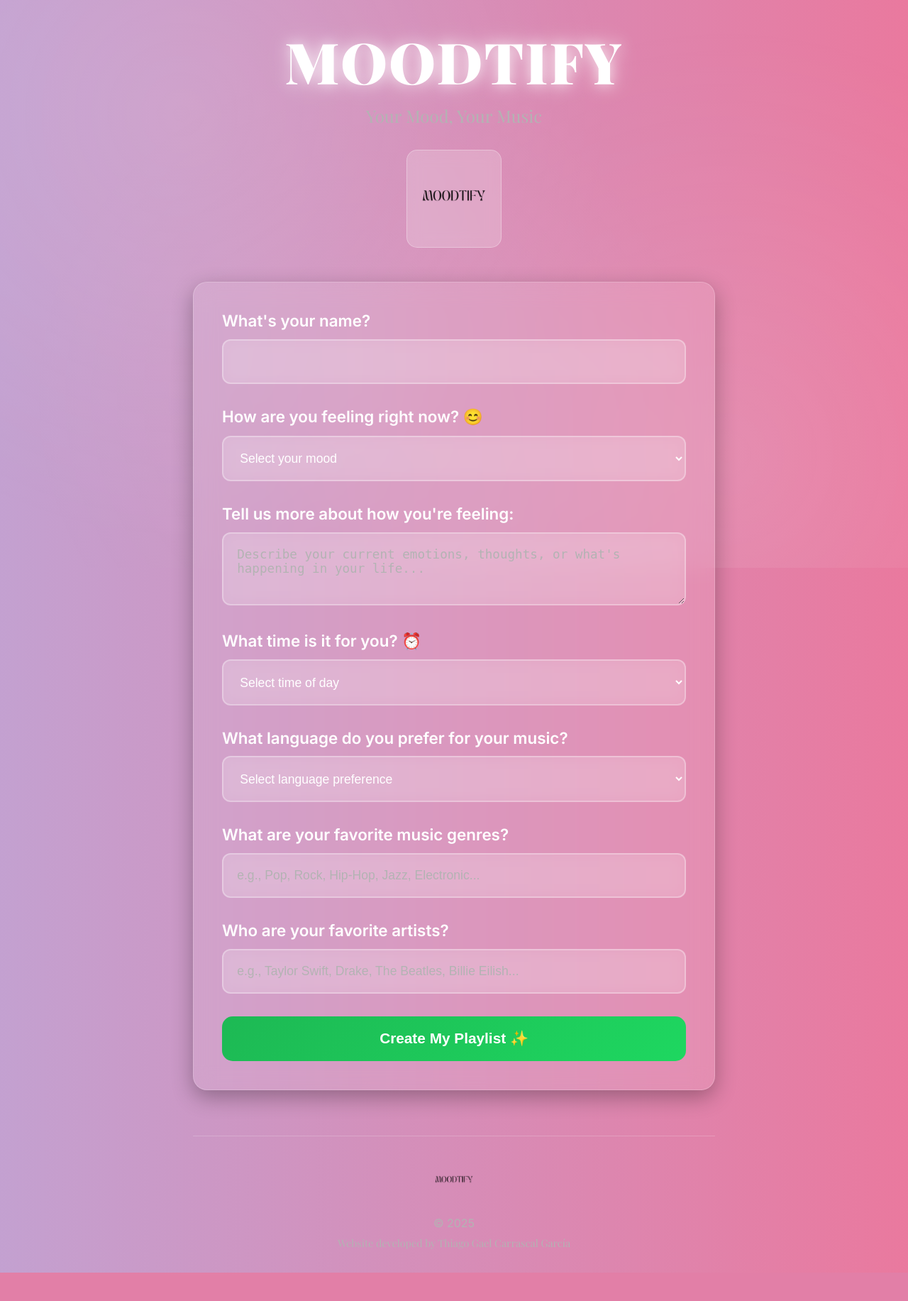
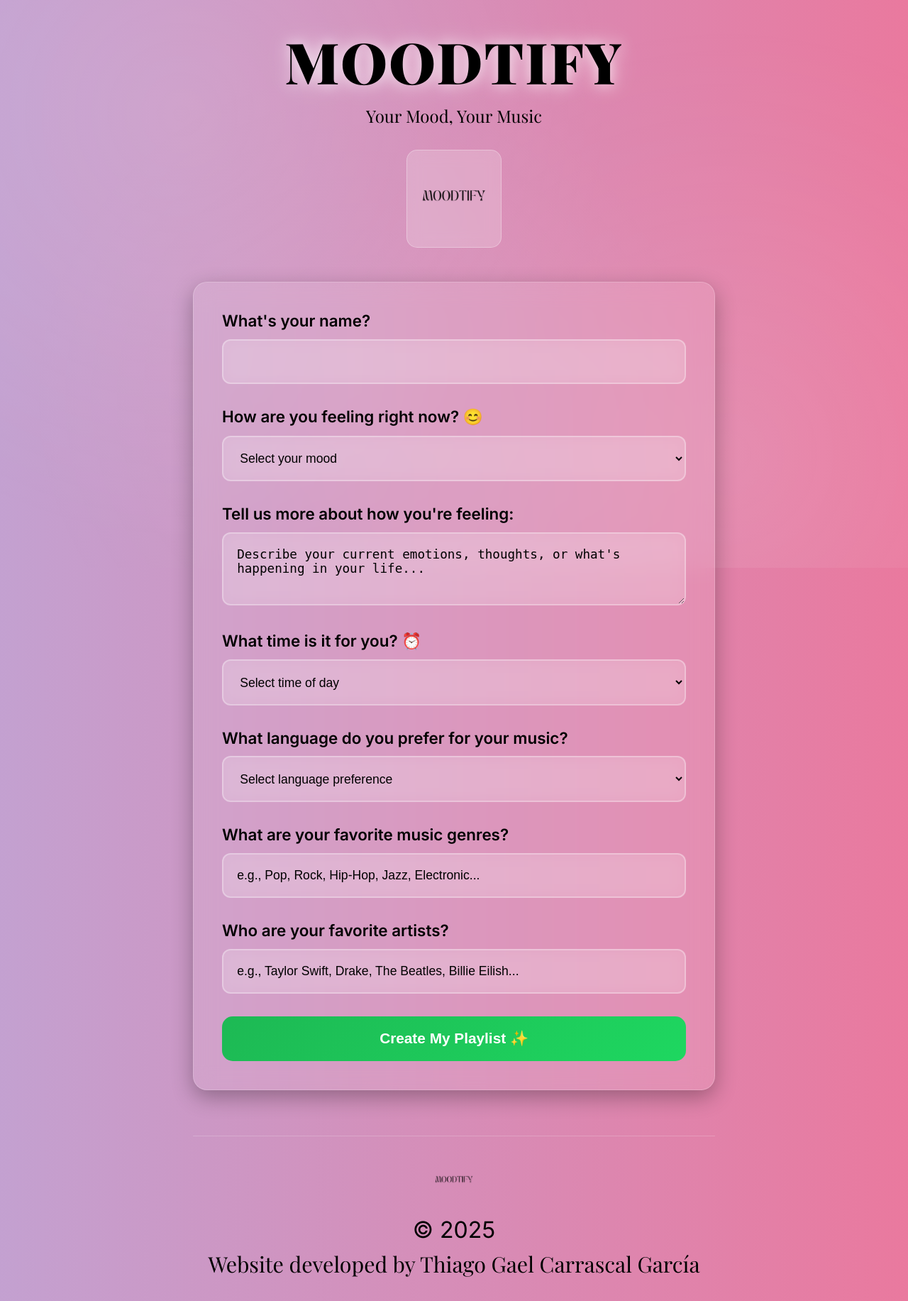
Before and after one commit to tgcg00/Moodtify, a Flask app: page / in a window 1280 px wide. Shown: the whole page at 71% size. Before the commit the page ends 1793 px from the top, so only its background shows below. Run offline with Flask 3, Linux system fonts and the light colour scheme.

Commit message:
Update style.css

```diff
--- a/static/css/style.css
+++ b/static/css/style.css
@@ -5,8 +5,8 @@
     --secondary-color: #1ed760;
     --dark-bg: #121212;
     --dark-surface: #1e1e1e;
-    --light-text: #ffffff;
-    --muted-text: #b3b3b3;
+    --light-text: #000000;
+    --muted-text: #000000;
     --accent-color: #ff6b6b;
     --shadow-color: rgba(0, 0, 0, 0.3);
 
@@ -265,14 +265,14 @@ body::before {
 }
 
 .copyright {
-    font-size: 1rem;
+    font-size: 2rem;
     color: var(--muted-text);
     margin-bottom: 0.5rem;
 }
 
 .developer {
     font-family: 'Playfair Display', serif;
-    font-size: 0.9rem;
+    font-size: 1.9rem;
     color: var(--muted-text);
 }
 
```
